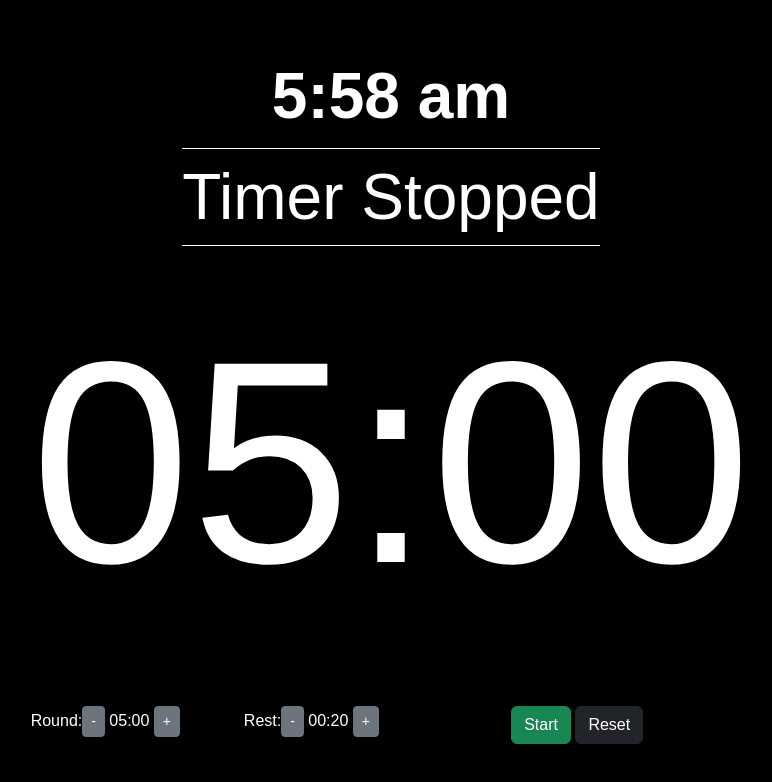
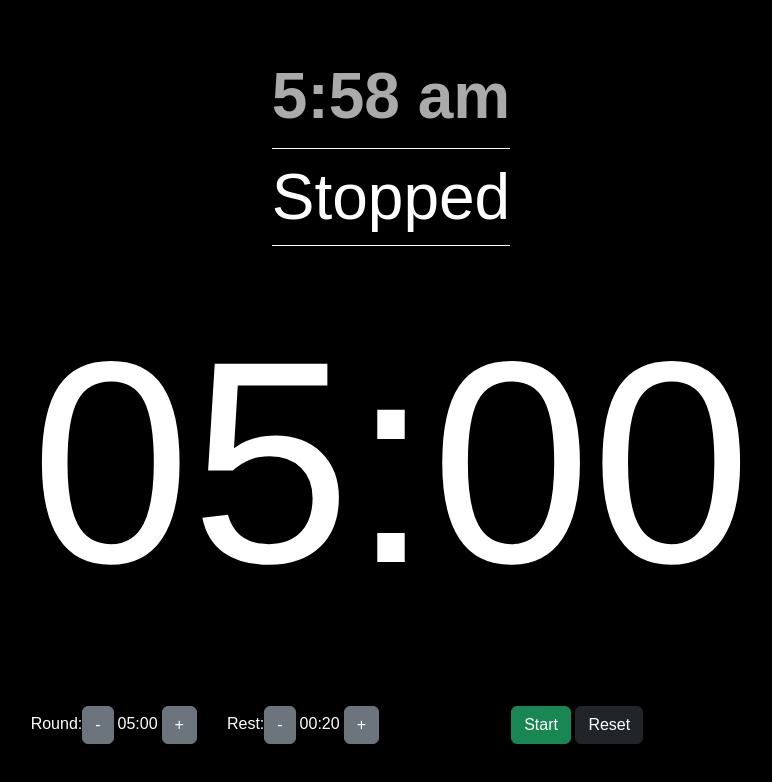
Before and after one commit to sfw185/BJJTimer, a React (Vite) app: page / in a window 1280 px wide. Shown: the top 782 px of the page, without its empty margins (249-1021 px from the left). Built offline with nearby package versions, Linux system fonts and the light colour scheme.

Commit message:
UI improvements

```diff
--- a/src/Timer.css
+++ b/src/Timer.css
@@ -18,9 +18,13 @@ body {
   text-align: center;
 }
 
+.round-phase #display {}
+.rest-phase #display  { color: #0af; }
+
 .current-time {
   font-size: 4rem;
   font-weight: bold;
+  color: #AAA;
 }
 
 .status-display {
@@ -32,6 +36,17 @@ body {
 #display {
   font-size: 18rem;
   margin-bottom: 20px;
+  transition: color 0.5s, opacity 0.5s;
+}
+
+.ending-soon {
+  color: #dc3545 !important;
+  animation: blink 1s ease-in-out infinite;
+}
+
+@keyframes blink {
+  0%, 100% { opacity: 1; }
+  50% { opacity: 0.3; }
 }
 
 .control-group div {
@@ -40,6 +55,10 @@ body {
 
 .control-group label {
   margin-right: 5px;
+}
+
+@media (max-width: 480px) {
+  #display { font-size: 4rem; }
 }
 
 @media screen and (max-width: 768px) {
--- a/src/Timer.jsx
+++ b/src/Timer.jsx
@@ -46,13 +46,13 @@ const Timer = () => {
         }
     };
 
-    // Update current time every second
     useEffect(() => {
-        const interval = setInterval(() => {
-            setCurrentTime(new Date());
-        }, 1000);
+        // Update current time every minute
+        const interval = setInterval(() => setCurrentTime(new Date()), 10000);
+        setCurrentTime(new Date()); // set initial
         return () => clearInterval(interval);
     }, []);
+
 
     // Start a new round
     const startRound = useCallback(() => {
@@ -178,7 +178,7 @@ const Timer = () => {
     };
 
     return (
-        <Container id="timer">
+        <Container id="timer" className={isRestTime ? 'rest-phase' : 'round-phase'}>
             <Row className="justify-content-center my-0">
                 <Col md="auto">
                     <div className="current-time">
@@ -189,13 +189,15 @@ const Timer = () => {
             <Row className="justify-content-center mt-1">
                 <Col md="auto">
                     <div className="status-display">
-                        {running ? (isRestTime ? `Rest ${currentRound}` : `Round ${currentRound}`) : 'Timer Stopped'}
+                        {running ? (isRestTime ? `Rest ${currentRound}` : `Round ${currentRound}`) : 'Stopped'}
                     </div>
                 </Col>
             </Row>
             <Row className="justify-content-center my-0">
                 <Col md="auto">
-                    <div id="display">{formatTime(timeLeft)}</div>
+                    <div id="display" className={!isRestTime && timeLeft <= SOON_TIME ? 'ending-soon' : ''}>
+                        {formatTime(timeLeft)}
+                    </div>
                 </Col>
             </Row>
             <Row className="justify-content-center my-2">
@@ -203,15 +205,15 @@ const Timer = () => {
                     <div className="d-flex justify-content-between">
                         <div>
                             <label>Round:</label>
-                            <Button variant="secondary" size="sm" onClick={() => changeRoundTime(-30)}>-</Button>
-                            &nbsp;<span>{formatTime(roundTime)}</span>&nbsp;
-                            <Button variant="secondary" size="sm" onClick={() => changeRoundTime(30)}>+</Button>
+                            <Button variant="secondary" size="me" onClick={() => changeRoundTime(-30)}>-</Button>
+                            <span className="mx-1">{formatTime(roundTime)}</span>
+                            <Button variant="secondary" size="me" onClick={() => changeRoundTime(30)}>+</Button>
                         </div>
                         <div>
                             <label>Rest:</label>
-                            <Button variant="secondary" size="sm" onClick={() => changeRestTime(-10)}>-</Button>
-                            &nbsp;<span>{formatTime(restTime)}</span>&nbsp;
-                            <Button variant="secondary" size="sm" onClick={() => changeRestTime(10)}>+</Button>
+                            <Button variant="secondary" size="me" onClick={() => changeRestTime(-10)}>-</Button>
+                            <span className="mx-1">{formatTime(restTime)}</span>
+                            <Button variant="secondary" size="me" onClick={() => changeRestTime(10)}>+</Button>
                         </div>
                     </div>
                 </Col>
```
